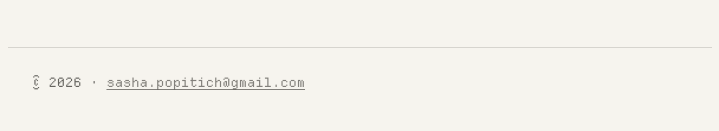
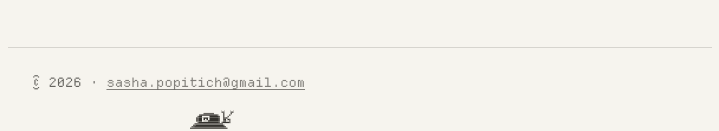
Before and after one commit to spzSource/spzSource.github.io, a Jekyll site: the page built from index.md, in a window 1280 px wide. Shown: the part 2198-2329 px from the top of the page, without its empty margins (280-999 px from the left). Built offline with Jekyll 4.4.1, drawn with Linux system fonts in a browser that asks for light colours.

Commit message:
Add pixel snail animation to the footer
A small pixel-art snail crawls left to right across the footer,
styled after a classic outlined pixel sprite: dome shell with
spiral, two eyestalks with pupils, smile, and trail dots.

- Three-layer SVG mask sprite (outline/fill/details) tinted with
  theme variables so it adapts to light/dark mode
- Choppy steps() bob for a pixel feel; hidden under
  prefers-reduced-motion

```diff
--- a/_includes/style.css
+++ b/_includes/style.css
@@ -26,6 +26,8 @@
   --code-bg:   rgba(46, 44, 40, 0.06);
   --pre-bg:    #17202f;
   --pre-ink:   rgba(238, 240, 245, 0.92);
+  --snail-fill: rgba(46, 44, 40, 0.9);
+  --snail-detail: #f6f4ee;
 }
 
 @media (prefers-color-scheme: dark) {
@@ -39,6 +41,8 @@
     --code-bg:   rgba(232, 236, 244, 0.08);
     --pre-bg:    #17202f;
     --pre-ink:   rgba(232, 236, 244, 0.9);
+    --snail-fill: rgba(232, 236, 244, 0.94);
+    --snail-detail: #0e1626;
   }
 }
 
@@ -305,6 +309,58 @@ code, pre, kbd { font-family: var(--mono); }
 }
 .site-footer a { color: var(--ink-soft); }
 
+/* ---------- pixel snail ---------- */
+
+.site-footer { position: relative; overflow: hidden; }
+
+.snail {
+  position: absolute;
+  left: 0;
+  bottom: 0.3rem;
+  width: 2.8125rem;  /* 30 px-units at 1.5px each */
+  height: 1.21875rem; /* 13 px-units at 1.5px each */
+  background-color: var(--ink-faint);
+  -webkit-mask: url("/assets/snail-outline.svg") no-repeat center / 100% 100%;
+          mask: url("/assets/snail-outline.svg") no-repeat center / 100% 100%;
+  animation: snail-crawl 16s linear infinite;
+}
+
+/* Three-layer pixel sprite: dark outline, light fill, dark details.
+   Each layer is an SVG mask tinted with a theme color, so the snail
+   adapts to light/dark mode. Mask uses alpha, so the SVG rects
+   (opaque black) are the pixels. */
+.snail::before,
+.snail::after {
+  content: "";
+  position: absolute;
+  inset: 0;
+  animation: snail-bob 0.35s steps(1) infinite;
+}
+.snail::before {
+  background-color: var(--snail-fill);
+  -webkit-mask: url("/assets/snail-fill.svg") no-repeat center / 100% 100%;
+          mask: url("/assets/snail-fill.svg") no-repeat center / 100% 100%;
+}
+.snail::after {
+  background-color: var(--snail-detail);
+  -webkit-mask: url("/assets/snail-detail.svg") no-repeat center / 100% 100%;
+          mask: url("/assets/snail-detail.svg") no-repeat center / 100% 100%;
+}
+
+@keyframes snail-crawl {
+  from { transform: translateX(-3rem); }
+  to   { transform: translateX(calc(44rem + 3rem)); }
+}
+
+@keyframes snail-bob {
+  0%, 100% { transform: translateY(0); }
+  50%      { transform: translateY(-1px); }
+}
+
+@media (prefers-reduced-motion: reduce) {
+  .snail { display: none; }
+}
+
 @media (max-width: 40rem) {
   body { font-size: 0.875rem; }
   .post-header { padding-top: 2rem; }
--- a/_layouts/default.html
+++ b/_layouts/default.html
@@ -67,6 +67,7 @@
   </main>
 
   <footer class="site-footer wrap">
+    <span class="snail" aria-hidden="true"></span>
     <span class="footer-right">© {{ 'now' | date: '%Y' }} · <a href="mailto:{{ site.email }}">{{ site.email }}</a></span>
   </footer>
 </body>
```
Also changed, not shown: assets/snail-detail.svg (added), assets/snail-fill.svg (added), assets/snail-outline.svg (added).
